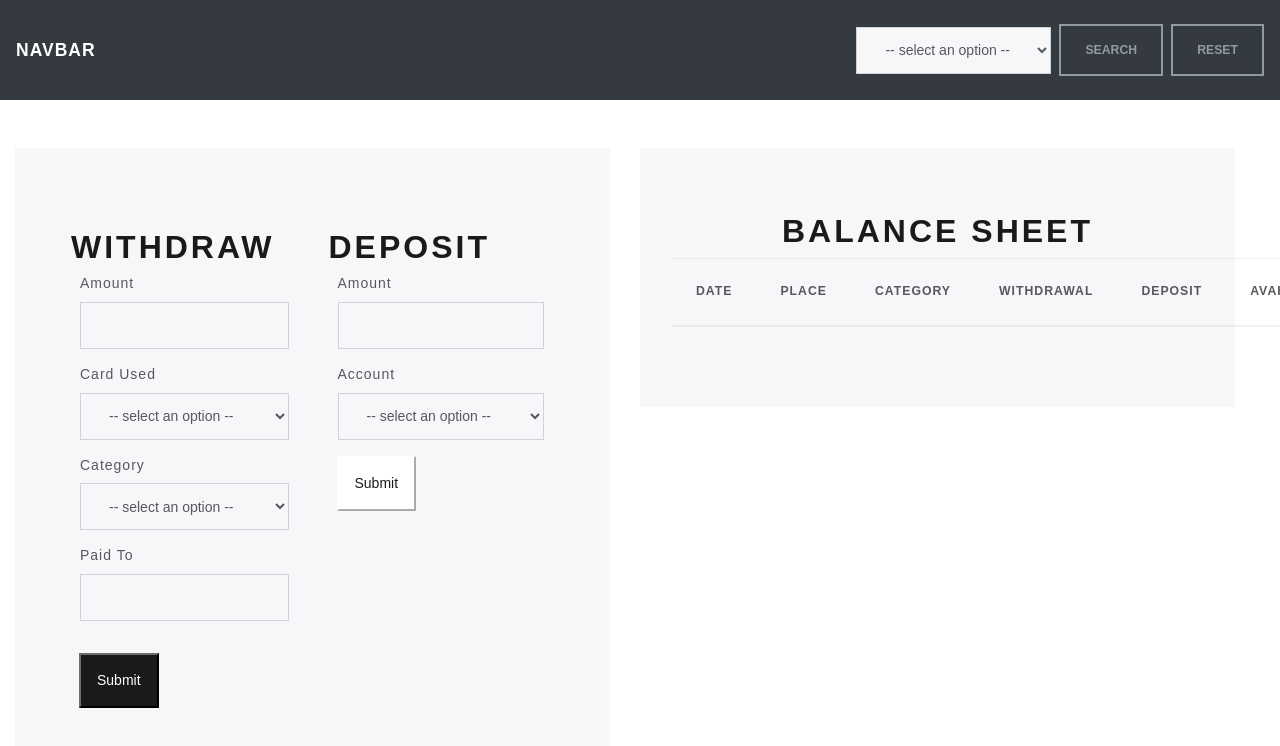
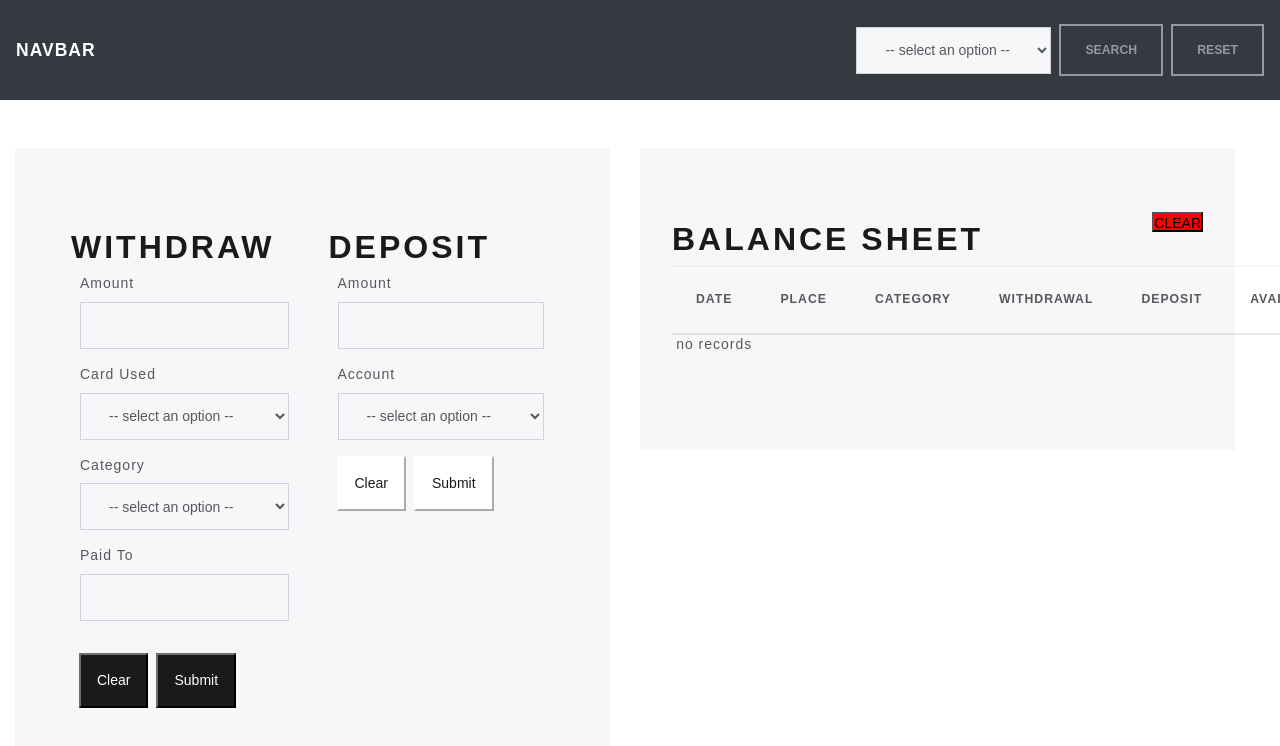
Before and after one commit to plake492/simple_budget, a React (Create React App) app: page / in a window 1280 px wide. Shown: the top 746 px of the page. Built offline with nearby package versions, Linux system fonts and the light colour scheme.

Commit message:
Withdrawl and deposit working // can remove line item

```diff
--- a/package.json
+++ b/package.json
@@ -6,9 +6,12 @@
     "@testing-library/jest-dom": "^5.11.6",
     "@testing-library/react": "^11.2.2",
     "@testing-library/user-event": "^12.2.2",
+    "date-fns": "^2.16.1",
     "react": "^17.0.1",
     "react-dom": "^17.0.1",
+    "react-hook-form": "^6.13.1",
     "react-scripts": "4.0.1",
+    "uuidv4": "^6.2.6",
     "web-vitals": "^0.2.4"
   },
   "scripts": {
--- a/src/App.js
+++ b/src/App.js
@@ -1,12 +1,15 @@
 import './App.css'
 import Spending from './pages/Spending'
 import Nav from './componenets/Nav'
+import { StoreProvider } from './utils/GlobalState'
 
 function App () {
   return (
     <div>
-      <Nav />
-      <Spending />
+      <StoreProvider>
+        <Nav />
+        <Spending />
+      </StoreProvider>
     </div>
   )
 }
--- a/src/componenets/Deposit.js
+++ b/src/componenets/Deposit.js
@@ -1,17 +1,25 @@
-import React, { useState } from 'react'
+import React from 'react'
 import Select from './Select'
+import { useForm } from 'react-hook-form'
 
-function Deposit ({ transaction, setTransaction, handleSubmit, accountOptions }) {
-  const handleChange = e => {
-    const { name, value } = e.target
-    if (transaction.type !== 'deposit') {
-      setTransaction({})
-    }
-    setTransaction({ ...transaction, type: 'deposit', [name]: value })
+function Deposit ({
+  transaction,
+  setTransaction,
+  handleSubmit,
+  accountOptions,
+  handleChange,
+  toggle,
+  setToggle
+}) {
+  const { register, reset } = useForm()
+
+  const clear = () => {
+    setToggle('')
+    reset()
   }
 
   return (
-    <div className='col-md-6 px-3'>
+    <form className='col-lg-6 px-3' onSubmit={(e) => handleSubmit(e)}>
       <h1 className='mt-3'>Deposit</h1>
       <div className='row px-4'>
         <label for='amount'>Amount</label>
@@ -20,17 +28,28 @@ function Deposit ({ transaction, setTransaction, handleSubmit, accountOptions })
             type='number'
             name='depositAmount'
             className='form-control'
-            onChange={(e) => handleChange(e)}
+            ref={register({ required: true })}
+            onChange={(e) => handleChange(e, 'deposit')}
+            disabled={toggle === 'withdrawl'}
           />
         </div>
       </div>
       <div className='row px-4'>
-        <Select label='Account' name='account' optionsArr={accountOptions} handleChange={handleChange} />
+        <Select
+          label='Account'
+          name='account'
+          optionsArr={accountOptions}
+          ref={register({ required: true })}
+          handleChange={handleChange}
+          disabled={toggle === 'withdrawl'}
+          type='deposit'
+        />
       </div>
       <div className='px-2 mt-3 w-100'>
-        <button className='btn-secondary p-3' onClick={() => handleSubmit()}>Submit</button>
+        <button type='button' className='btn-secondary p-3' onClick={() => clear()}>Clear</button>
+        <button type='submit' className='btn-secondary ml-2 p-3' onClick={() => reset()}>Submit</button>
       </div>
-    </div>
+    </form>
   )
 }
 
--- a/src/componenets/Nav.js
+++ b/src/componenets/Nav.js
@@ -2,7 +2,7 @@ import React, { useState } from 'react'
 import Select from './Select'
 
 function Nav () {
-  const [catOptions, setCatOptions] = useState([
+  const [catOptions] = useState([
     { item: 'Grocery', itemId: 1 },
     { item: 'Food Out', itemId: 2 },
     { item: 'Extra', itemId: 3 },
--- a/src/componenets/Select.js
+++ b/src/componenets/Select.js
@@ -1,13 +1,15 @@
 import React from 'react'
 
-function Select ({ label, name, handleChange, optionsArr }) {
+function Select ({ label, name, handleChange, optionsArr, disabled, ref, type }) {
   return (
     <>
       {label ? (<label for={name}>{label}</label>) : null}
       <select
         className='form-control'
         name={name || null}
-        onChange={handleChange ? (e) => handleChange(e) : null}
+        onChange={handleChange ? (e) => handleChange(e, type) : null}
+        disabled={disabled}
+        ref={ref}
       >
         <option defaultValue> -- select an option -- </option>
         {optionsArr.map((option, key) => (
--- a/src/componenets/SpendingTable.js
+++ b/src/componenets/SpendingTable.js
@@ -1,11 +1,50 @@
-import React from 'react'
+import React, { useState } from 'react'
+import { format } from 'date-fns'
 import TableRow from './TableRow'
 
-function SpendingTable ({ transactionArr }) {
+function SpendingTable ({
+  transactionArr,
+  setTransactionArr,
+  setCurrentBalance,
+  updateCurrentBalance
+}) {
+  const [showLineItem, setShowLineItem] = useState(false)
+  const [lineItem, setLineitem] = useState('')
+
+  const displayLineItem = (_id) => {
+    const item = transactionArr.find(item => item._id === _id)
+    setLineitem(item)
+    setShowLineItem(true)
+  }
+
+  const removeItem = (_id) => {
+    const newArr = transactionArr.filter(item => item._id !== _id)
+    console.log('newArr==>>', newArr)
+    setTransactionArr(newArr)
+    setShowLineItem(false)
+    updateCurrentBalance(newArr)
+  }
+
+  const clearAll = () => {
+    const verify = prompt('if sure, type "yes"')
+    if (verify.toLowerCase() === 'yes') {
+      localStorage.clear('transactionArr')
+      setTransactionArr([])
+      setCurrentBalance(0)
+    }
+  }
+
   return (
-    <div className='col-md-6'>
+    <div className='col-lg-6'>
       <div className='jumbotron'>
-        <h1 className='text-center'>Balance Sheet</h1>
+        {!showLineItem
+          ? (
+            <>
+              <div className='d-flex justify-content-between'>
+                <h1 className='text-center pt-2'>Balance Sheet</h1>
+                <button style={{ height: '20px', backgroundColor: 'red' }} onClick={() => clearAll()}>CLEAR</button>
+                {/* <p>Current Balence: {currentBalance}</p> */}
+              </div>
               <table className='table text-center'>
                 <thead>
                   <tr>
@@ -18,9 +57,26 @@ function SpendingTable ({ transactionArr }) {
                   </tr>
                 </thead>
                 <tbody>
-            <TableRow transactionArr={transactionArr} />
+                  <TableRow
+                    transactionArr={transactionArr}
+                    // currentBalance={currentBalance}
+                    displayLineItem={displayLineItem}
+                  />
                 </tbody>
               </table>
+            </>
+          ) : (
+            <div>
+              <p>{format(lineItem.date, 'LL/dd')}</p>
+              <p>{lineItem.paidTo}</p>
+              <p>{lineItem.category}</p>
+              <p>{lineItem.withdrawlAmount}</p>
+              <p>{lineItem.depositAmount}</p>
+              <p>{lineItem.currentBalance}</p>
+              <button onClick={(e) => setShowLineItem(false)}>show all</button>
+              <button onClick={(e) => removeItem(lineItem._id)}>Delete</button>
+            </div>
+          )}
       </div>
     </div>
   )
--- a/src/componenets/TableRow.js
+++ b/src/componenets/TableRow.js
@@ -1,18 +1,25 @@
 import React from 'react'
+import { format } from 'date-fns'
 
-function TableRow ({ transactionArr }) {
+function TableRow ({ transactionArr, currentBalance, displayLineItem }) {
   return (
     <>
-      {transactionArr.map((item, index) => (
-        <tr key={index} className='table_row'>
-          <th>12/12/20</th>
+      {transactionArr.length ? transactionArr.map((item, index) => (
+        <tr
+          key={index}
+          className='table_row'
+          id={item._id}
+          onClick={(e) => displayLineItem(e.target.parentElement.id)}
+        >
+          <th>{format(item.date, 'LL/dd')}</th>
           <td>{item.paidTo}</td>
           <td>{item.category}</td>
           <td>{item.withdrawlAmount}</td>
           <td>{item.depositAmount}</td>
-          <td>4300</td>
+          <td>{item.currentBalance}</td>
+
         </tr>
-      ))}
+      )) : (<p>no records</p>)}
     </>
   )
 }
--- a/src/componenets/Withdrawl.js
+++ b/src/componenets/Withdrawl.js
@@ -1,17 +1,29 @@
-import React, { useState } from 'react'
+import React from 'react'
 import Select from './Select'
+import { useForm } from 'react-hook-form'
 
-function DepositWithdrawl ({ transaction, setTransaction, handleSubmit, cardOptions, catOptions }) {
-  const handleChange = e => {
-    const { name, value } = e.target
-    if (transaction.type !== 'withdrawl') {
-      setTransaction({})
-    }
-    setTransaction({ ...transaction, type: 'withdrawl', [name]: value })
+function DepositWithdrawl ({
+  transaction,
+  setTransaction,
+  handleSubmit,
+  cardOptions,
+  catOptions,
+  handleChange,
+  toggle,
+  setToggle
+
+}) {
+  const { register, reset } = useForm()
+
+  const clear = () => {
+    setToggle('')
+    reset()
   }
 
   return (
-    <div className='col-md-6'>
+    <form
+      className='col-lg-6' onSubmit={(e) => handleSubmit(e)}
+    >
       <h1 className='mt-3'>Withdraw</h1>
       <div className='row px-4'>
         <label for='amount'>Amount</label>
@@ -20,7 +32,9 @@ function DepositWithdrawl ({ transaction, setTransaction, handleSubmit, cardOpti
             name='withdrawlAmount'
             type='number'
             className='form-control'
-            onChange={(e) => handleChange(e)}
+            ref={register({ required: true })}
+            disabled={toggle === 'deposit'}
+            onChange={(e) => handleChange(e, 'withdrawl')}
           />
         </div>
       </div>
@@ -29,7 +43,10 @@ function DepositWithdrawl ({ transaction, setTransaction, handleSubmit, cardOpti
           label='Card Used'
           name='cardUsed'
           handleChange={handleChange}
+          ref={register({ required: true })}
+          disabled={toggle === 'deposit'}
           optionsArr={cardOptions}
+          type='withdrawl'
         />
       </div>
       <div className='row px-4 mb-3'>
@@ -37,7 +54,10 @@ function DepositWithdrawl ({ transaction, setTransaction, handleSubmit, cardOpti
           label='Category'
           name='category'
           handleChange={handleChange}
+          ref={register({ required: true })}
+          disabled={toggle === 'deposit'}
           optionsArr={catOptions}
+          type='withdrawl'
         />
       </div>
       <div className='row px-4'>
@@ -47,14 +67,17 @@ function DepositWithdrawl ({ transaction, setTransaction, handleSubmit, cardOpti
             type='text'
             className='form-control'
             name='paidTo'
-            onChange={(e) => handleChange(e)}
+            ref={register({ required: true })}
+            disabled={toggle === 'deposit'}
+            onChange={(e) => handleChange(e, 'withdrawl')}
           />
         </div>
       </div>
       <div className='px-2 mt-3 w-100'>
-        <button className='btn-primary p-3' onClick={() => handleSubmit()}>Submit</button>
+        <button type='button' className='btn-primary p-3' onClick={() => clear()}>Clear</button>
+        <button type='submit' className='btn-primary  ml-2 p-3' onClick={() => reset()}>Submit</button>
       </div>
-    </div>
+    </form>
   )
 }
 
--- a/src/pages/Spending.js
+++ b/src/pages/Spending.js
@@ -1,14 +1,17 @@
-import React, { useState } from 'react'
+import React, { useState, useEffect } from 'react'
 import Withdrawl from '../componenets/Withdrawl'
 import Deposit from '../componenets/Deposit'
 import SpendingTable from '../componenets/SpendingTable'
+import { uuid } from 'uuidv4'
 
 function Spending () {
+  const [currentBalance, setCurrentBalance] = useState(0)
   const [transaction, setTransaction] = useState({})
   const [transactionArr, setTransactionArr] = useState([])
-  const [accountOptions, setAccountOptions] = useState([{ item: 'Checking', itemId: 1 }, { item: 'Savings', itemId: 2 }])
-  const [cardOptions, setCardOptions] = useState([{ item: '**** **** **** 0000', itemId: 1 }])
-  const [catOptions, setCatOptions] = useState([
+  const [accountOptions] = useState([{ item: 'Checking', itemId: 1 }, { item: 'Savings', itemId: 2 }])
+  const [cardOptions] = useState([{ item: '**** **** **** 0000', itemId: 1 }])
+  const [toggleType, setToggleType] = useState('')
+  const [catOptions] = useState([
     { item: 'Grocery', itemId: 1 },
     { item: 'Food Out', itemId: 2 },
     { item: 'Extra', itemId: 3 },
@@ -19,15 +22,64 @@ function Spending () {
     { item: 'Undefined', itemId: 8 }
   ])
 
-  const handleSubmit = () => {
-    setTransactionArr([...transactionArr, transaction])
+  useEffect(() => {
+    const stored = JSON.parse(localStorage.getItem('transactionArr')) || []
+    console.log('stored==>>', stored)
+    setTransactionArr(stored)
+  }, [])
+
+  const handleChange = (e, type) => {
+    setToggleType(type)
+    let { name, value } = e.target
+    if (name.includes('Amount')) {
+      value = parseFloat(value)
+    }
+    setTransaction({ ...transaction, type: type, [name]: value })
+  }
+
+  const handleSubmit = (e) => {
+    e.preventDefault()
+    if (
+      (transaction.type === 'withdrawl' && Object.keys(transaction).length === 5) ||
+      (transaction.type === 'deposit' && Object.keys(transaction).length === 3)
+    ) {
+      const balance = transaction.type === 'deposit' ? (currentBalance + transaction.depositAmount) : (currentBalance - transaction.withdrawlAmount)
+      setCurrentBalance(balance)
+      transaction.currentBalance = balance
+      transaction._id = uuid()
+      transaction.date = Date.now()
+      localStorage.setItem('transactionArr', JSON.stringify([...transactionArr, transaction]))
+      setTransactionArr([...transactionArr, transaction])
+    }
     setTransaction({})
+    setToggleType('')
+  }
+
+  const updateCurrentBalance = (newArr) => {
+    const updateTransactions = newArr.map((item, i) => {
+      if (i === 0) {
+        if ('withdrawlAmount' in item) { item.currentBalance = item.withdrawlAmount }
+        if ('depositAmount' in item) { item.currentBalance = item.depositAmount }
+      }
+      if (i > 0) {
+        if ('withdrawlAmount' in item) {
+          item.currentBalance = newArr[i - 1].currentBalance - item.withdrawlAmount
+        }
+        if ('depositAmount' in item) {
+          item.currentBalance = newArr[i - 1].currentBalance + item.depositAmount
+        }
+      }
+      return item
+    })
+    setCurrentBalance(updateTransactions[updateTransactions.length - 1].currentBalance)
+    setTransactionArr(updateTransactions)
+    localStorage.setItem('transactionArr', JSON.stringify(updateTransactions))
   }
 
   return (
     <>
       <div className='container-fluid mt-5 row'>
-        <div className='col-md-6'>
+        <div className='col-lg-6'>
           <div className='jumbotron'>
             <div className='row px-4'>
               <Withdrawl
@@ -36,17 +88,28 @@ function Spending () {
                 handleSubmit={handleSubmit}
                 catOptions={catOptions}
                 cardOptions={cardOptions}
+                toggle={toggleType}
+                setToggle={setToggleType}
+                handleChange={handleChange}
               />
               <Deposit
                 transaction={transaction}
                 setTransaction={setTransaction}
                 handleSubmit={handleSubmit}
                 accountOptions={accountOptions}
+                toggle={toggleType}
+                setToggle={setToggleType}
+                handleChange={handleChange}
               />
             </div>
           </div>
         </div>
-        <SpendingTable transactionArr={transactionArr} />
+        <SpendingTable
+          transactionArr={transactionArr}
+          setTransactionArr={setTransactionArr}
+          setCurrentBalance={setCurrentBalance}
+          updateCurrentBalance={updateCurrentBalance}
+        />
       </div>
     </>
   )
--- /dev/null
+++ b/src/utils/GlobalState.js
@@ -0,0 +1,38 @@
+import React, { createContext, useReducer, useContext } from 'react'
+
+const StoreContext = createContext()
+const { Provider } = StoreContext
+
+const reducer = (state, action) => {
+  console.log('state, action==>>', state, action)
+  switch (action.type) {
+    case 'NEW_TRANSACTION':
+      return {
+        ...state,
+        transaction: action.transaction
+      }
+    case 'SUBMIT_TRANSACTION':
+
+      return {
+        ...state,
+        transactionArr: [...action.transactionArr, state.transaction]
+      }
+    default:
+      return state
+  }
+}
+
+const StoreProvider = ({ value = [], ...props }) => {
+  const [state, dispatch] = useReducer(reducer, {
+    transaction: {},
+    transactionArr: []
+  })
+
+  return <Provider value={[state, dispatch]} {...props} />
+}
+
+const useStoreContext = () => {
+  return useContext(StoreContext)
+}
+
+export { StoreProvider, useStoreContext }
```
Also changed, not shown: src/App.css (+13 -0 lines), src/componenets/Lineitem.js (added, +9 -0 lines), 2 other files (tests, documents, lock files or other folders). Lines whose indentation alone changed are shown as unchanged.
